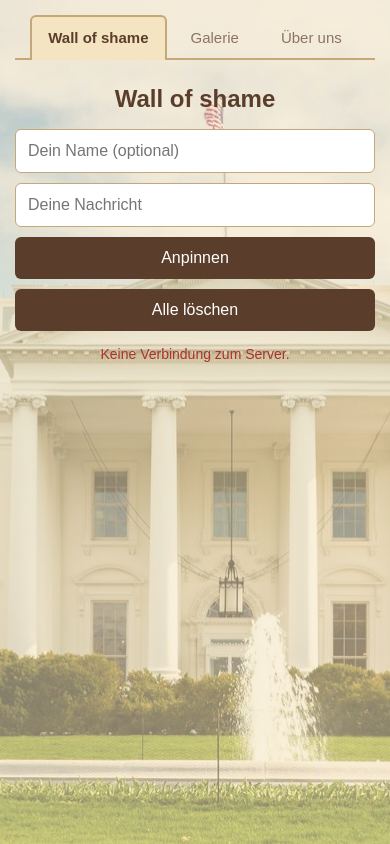
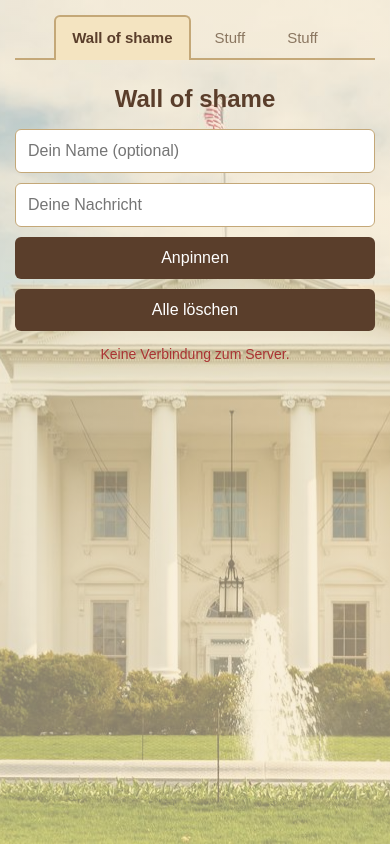
Before and after one commit to Vegandalf97/website, a website: page public/index.html in a window 390 px wide. Drawn offline with Linux system fonts and the light colour scheme; no server answers.

Commit message:
Mobile Patch

```diff
--- a/public/index.html
+++ b/public/index.html
@@ -13,8 +13,8 @@
 
   <nav class="navi">
     <a href="/index.html" class="aktiv">Wall of shame</a>
-    <a href="/galerie.html">Galerie</a>
-    <a href="/ueber.html">Über uns</a>
+    <a href="/galerie.html">Stuff</a>
+    <a href="/ueber.html">Stuff</a>
   </nav>
 
   <h1>Wall of shame</h1>
```
